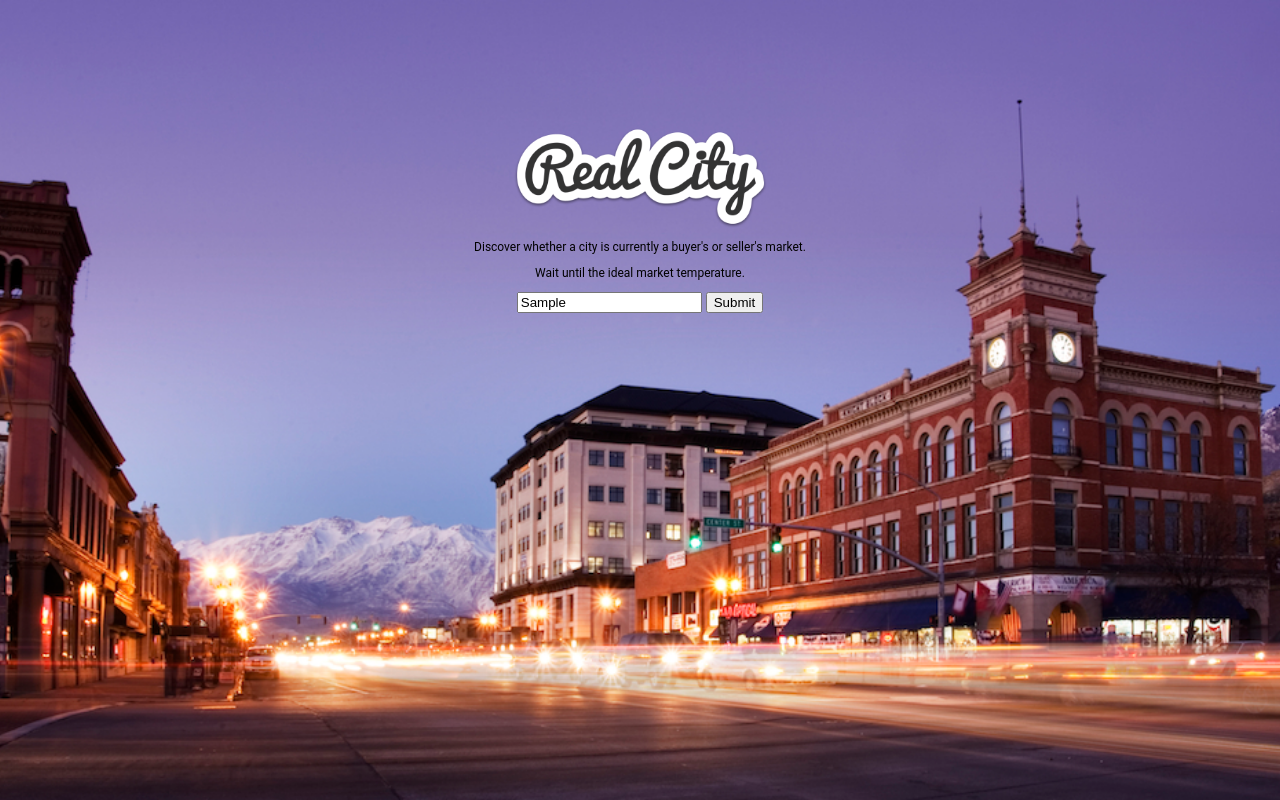
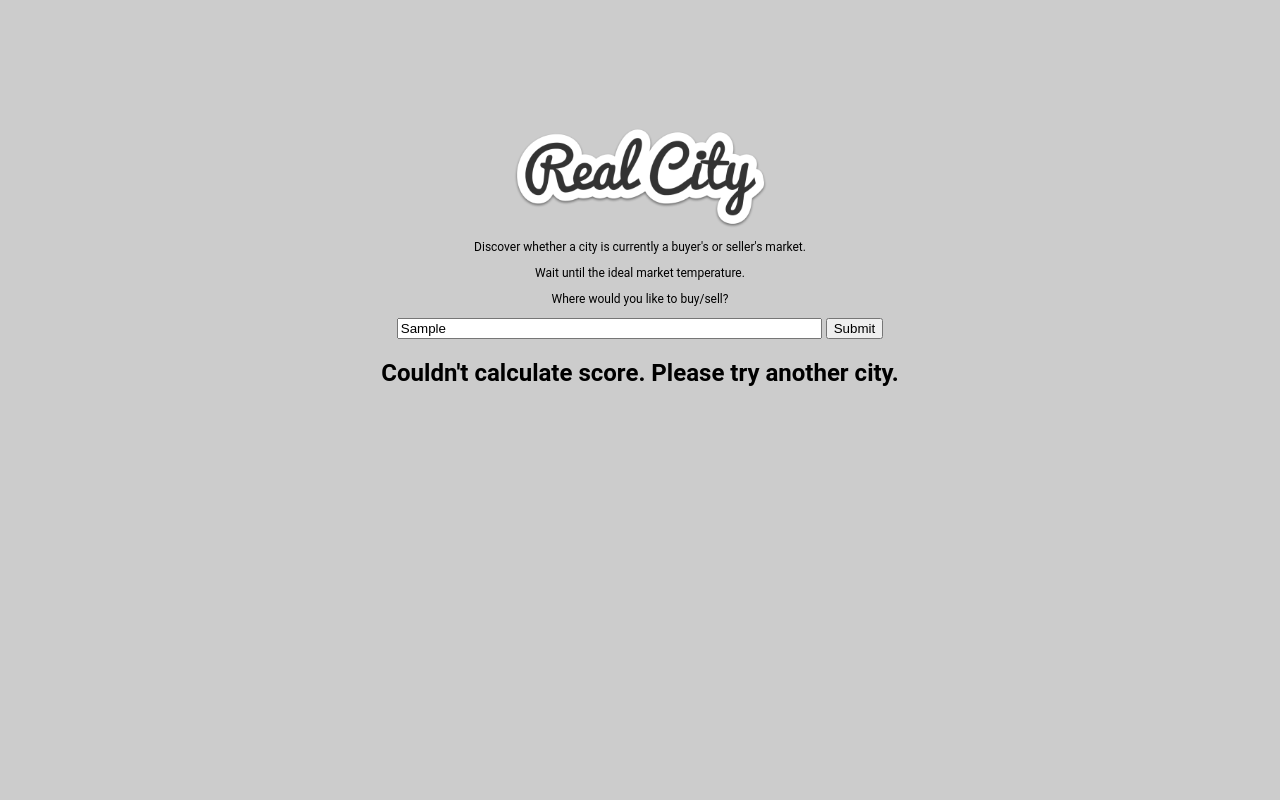
Before and after one commit to naterad/realcity, a plain HTML site: page index2.html in a window 1280 px wide. Both pictures are taken after typing "Sample" into the empty fields and a click on the input "Submit". Drawn offline with nearby package versions, Linux system fonts and the light colour scheme; some packages are replaced by stand-ins of ours.

Commit message:
more backend stuff

```diff
--- a/css/main.css
+++ b/css/main.css
@@ -2,11 +2,12 @@ body {
   margin: 0;
   padding: 0;
   font-family:Roboto,Arial,sans-serif;
-  background-image: url(../images/provo2.jpg);
+  /*background-image: url(../images/provo2.jpg);*/
   background-position: center center;
   background-repeat: no-repeat;
   background-attachment: fixed;
   background-size: cover;
+  background-color: #ccc;
 }
 p {
   font-size: 12px;
@@ -29,3 +30,6 @@ p {
 .input_container {
   text-align: center;
 }
+#score {
+  /*color:white;*/
+}
--- a/index2.html
+++ b/index2.html
@@ -4,6 +4,7 @@
   <meta name="viewport" content="width=device-width, initial-scale=1.0">
   <script src="js/script.js"></script>
   <script src="https://ajax.googleapis.com/ajax/libs/jquery/3.2.1/jquery.min.js"></script>
+  <script src="https://maps.googleapis.com/maps/api/js?v=3.exp&sensor=false&libraries=places"></script>
   <link href="css/main.css" rel="stylesheet" type="text/css" />
   <title>Real City</title>
 </head>
@@ -13,11 +14,13 @@
     <div class="main_logo"></div>
     <p>Discover whether a city is currently a buyer's or seller's market.</p>
     <p>Wait until the ideal market temperature.</p>
+    <p>Where would you like to buy/sell?</p>
   </div>
 
   <div class="input_container">
-    <input id="search_input" type="text" name="lname" oninput="autoComplete()">
+    <input id="searchTextField" type="text" size="50">
     <input type="submit" value="Submit" onclick="submitSearch()">
+    <h2 id="score"></h2>
   </div>
 
 </body>
--- a/js/script.js
+++ b/js/script.js
@@ -1,29 +1,70 @@
-// function active(){
-//   var searchBar = document.getElemenentById('search');
-//
-//   if (searchBar.value == "San Antonio, TX") {
-//     searchBar.value = ""
-//     searchBar.placeholder = 'San Antonio, TX'
-//     searchBar.placeholder.color = black;
-//   }
-// }
-// function inactive(){
-//   var searchBar = document.getElemenentById('search');
-//
-//   if (searchBar.value == "") {
-//     searchBar.value = 'San Antonio, TX'
-//     searchBar.placeholder = ''
-//   }
-// }
+var cities = [
+  // texas
+  { name: "Dallas", score: 7.2 },
+  { name: "Fort Worth", score: 7.2 },
+  { name: "Arlington", score: 7.2 },
+  { name: "Plano", score: 7.2 },
+  { name: "Irving", score: 7.2 },
+  { name: "Denton", score: 7.2 },
+  { name: "Richardson", score: 7.2 },
+  { name: "Grand Prairie", score: 7.2 },
+  { name: "McKinney", score: 7.2 },
+  { name: "Mesquite", score: 7.2 },
+  { name: "Frisco", score: 7.2 },
+  { name: "Carrollton", score: 7.2 },
+  { name: "Lewisville", score: 7.2 },
+  { name: "Houston", score: 7.2 },
 
+  // big cities
+  { name: "Chicago", score: 7.2 },
+  { name: "New York", score: 7.2 },
+  { name: "Los Angeles", score: 7.2 },
+  { name: "Seattle", score: 7.2 },
+  { name: "Boston", score: 7.2 },
+  { name: "Atlanta", score: 7.2 },
+  { name: "Philadelphia", score: 7.2 },
+  { name: "Phoenix", score: 7.2 },
+  { name: "Salt Lake City", score: 7.2 },
+  { name: "Provo", score: 7.2 }
+]
+var currentScore = -1;
+var currentPlace = "";
 
 function loadHome(){
-  console.log("loadHome");
+  initialize();
 }
 function submitSearch(){
-  console.log($("#search_input").val());
+  currentPlace = $("#searchTextField").val();
+  var arr = currentPlace.split(",");
+
+  // console.log(arr[0]);
+
+  calculateResult(arr[0]);
 }
-function autoComplete(){
-  // this is where we will add the auto complete
-  // console.log($("#search_input").val());
+function calculateResult(city){
+  var score = -1;
+  for(var i=0; i<cities.length; i++){
+    if(cities[i].name.toLowerCase() == city.toLowerCase()){
+      score = cities[i].score;
+    }
+  }
+  if(score != -1){
+    // print score
+    currentScore = score;
+    $("#score").html(score);
+  }else{
+    // no score found
+    $("#score").html("Couldn't calculate score. Please try another city.");
+  }
 }
+function initialize() {
+  var options = {
+    types: ['(cities)'],
+    componentRestrictions: {country: "us"}
+   };
+
+  var input = document.getElementById('searchTextField');
+  var autocomplete = new google.maps.places.Autocomplete(input, options);
+}
+
+// google.maps.event.addDomListener(window, 'load', initialize);
```
